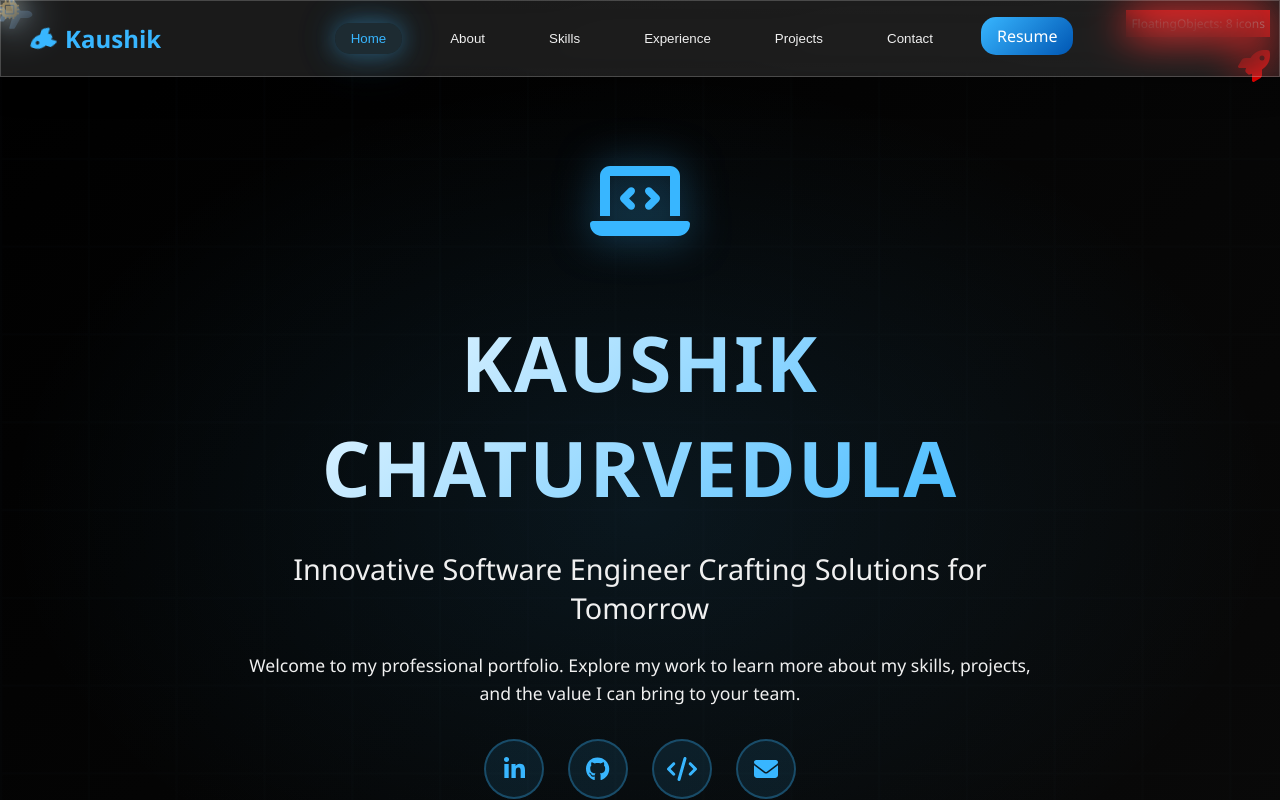
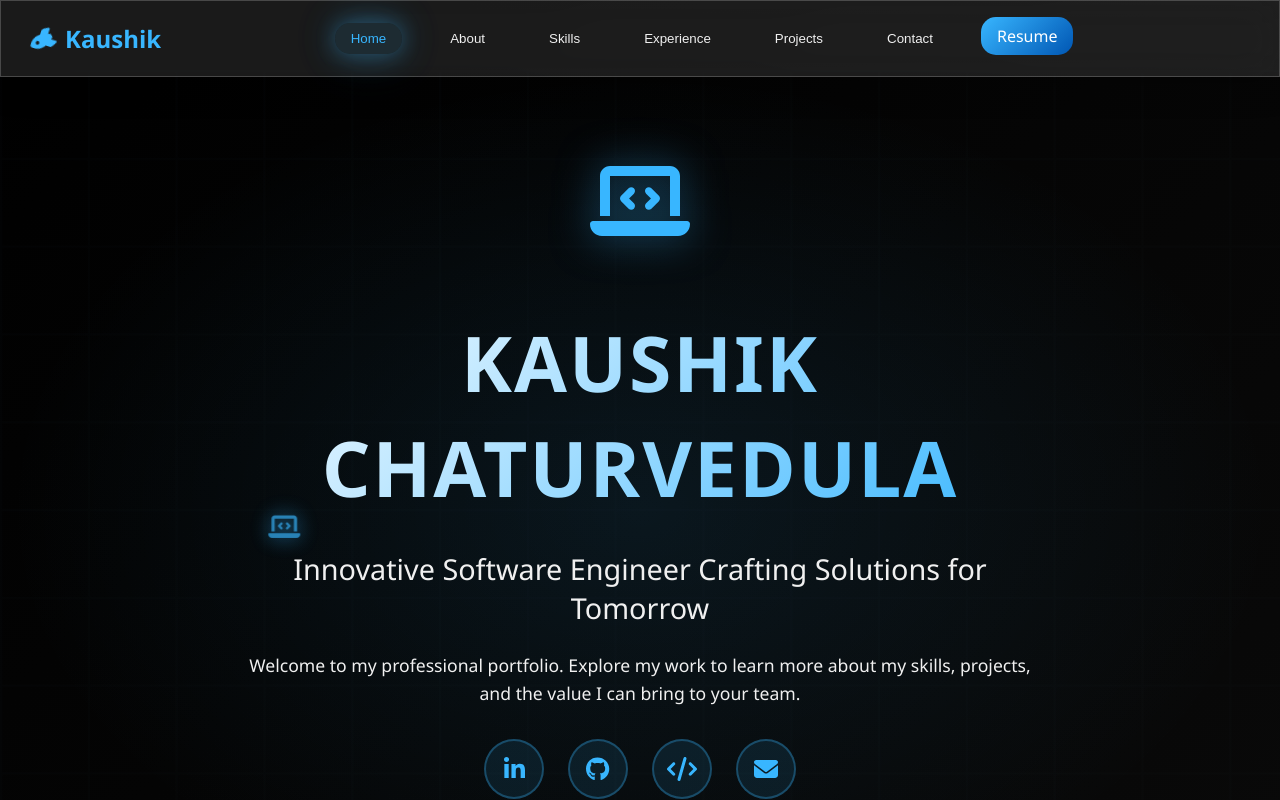
Before and after one commit to NeuralRevenant/portfolio-website, a React (Create React App) app: page / in a window 1280 px wide. Built offline with nearby package versions, Linux system fonts and the light colour scheme.

Commit message:
style updates

```diff
--- a/src/components/FloatingObject/FloatingObject.jsx
+++ b/src/components/FloatingObject/FloatingObject.jsx
@@ -13,53 +13,28 @@ import {
 } from '@fortawesome/free-solid-svg-icons';
 import './FloatingObject.scss';
 
-const FloatingObject = ({ hide }) => {
+const FloatingObject = ({ }) => {
   const icons = useMemo(
     () => [
-      { icon: faLaptopCode,  size: 'medium', speed: 'slow',   delay: 0,  color: '#38b6ff' },
-      { icon: faRobot,       size: 'small',  speed: 'medium', delay: 2,  color: '#ff6b6b' },
-      { icon: faHelicopter,  size: 'small',  speed: 'fast',   delay: 4,  color: '#4ecdc4' },
-      { icon: faComputer,    size: 'medium', speed: 'slow',   delay: 6,  color: '#96ceb4' },
-      { icon: faMobile,      size: 'small',  speed: 'fast',   delay: 8,  color: '#ffeaa7' },
-      { icon: faHeadphones,  size: 'small',  speed: 'medium', delay: 10, color: '#98d8c8' },
-      { icon: faPlane,       size: 'medium', speed: 'slow',   delay: 12, color: '#74b9ff' },
-      { icon: faMicrochip,   size: 'small',  speed: 'fast',   delay: 14, color: '#fdcb6e' },
+      { icon: faLaptopCode,  size: 'large', speed: 'slow',   delay: 0,  color: '#38b6ff' },
+      { icon: faRocket,  size: 'large', speed: 'fast',   delay: 1,  color: '#fdcb6e' },
+      { icon: faMicrochip,   size: 'large',  speed: 'medium',   delay: 1, color: '#3fb6ff' },
+      { icon: faRobot,       size: 'large',  speed: 'medium', delay: 2,  color: '#ff6b6b' },
+      { icon: faHelicopter,  size: 'large',  speed: 'fast',   delay: 3,  color: '#4ecdc4' },
+      { icon: faComputer,    size: 'large', speed: 'slow',   delay: 4,  color: '#96ceb4' },
+      { icon: faMobile,      size: 'large',  speed: 'fast',   delay: 5,  color: '#ffeaa7' },
+      { icon: faHeadphones,  size: 'large',  speed: 'medium', delay: 6, color: '#98d8c8' },
+      { icon: faPlane,       size: 'large', speed: 'slow',   delay: 7, color: '#74b9ff' },
+      { icon: faMicrochip,   size: 'large',  speed: 'fast',   delay: 8, color: '#fdcb6e' },
+      { icon: faPlane,       size: 'large', speed: 'slow',   delay: 7, color: '#74b9ff' },
+      { icon: faHeadphones,  size: 'large',  speed: 'medium', delay: 6, color: '#98d8c8' },
+      { icon: faHelicopter,  size: 'large',  speed: 'fast',   delay: 3,  color: '#4ecdc4' },
     ],
     []
   );
 
-  // Temporarily disable hide to ensure visibility
-  // if (hide) return null;
-
   return (
     <div className="floating-objects">
-      {/* Debug indicator */}
-      <div style={{
-        position: 'fixed',
-        top: '10px',
-        right: '10px',
-        background: 'red',
-        color: 'white',
-        padding: '5px',
-        zIndex: 9999,
-        fontSize: '12px'
-      }}>
-        FloatingObjects: {icons.length} icons
-      </div>
-
-      {/* Static test icon */}
-      <FontAwesomeIcon
-        icon={faRocket}
-        style={{
-          position: 'fixed',
-          top: '50px',
-          right: '10px',
-          fontSize: '2rem',
-          color: '#ff0000',
-          zIndex: 9999
-        }}
-      />
-
       {icons.map(({ icon, size, speed, delay, color }, i) => (
         <FontAwesomeIcon
           key={i}
--- a/src/components/FloatingObject/FloatingObject.scss
+++ b/src/components/FloatingObject/FloatingObject.scss
@@ -13,20 +13,25 @@
 .float {
   position: absolute;
   opacity: 0.7; // Always visible
-  font-size: 1.5rem;
+  font-size: 1.6rem;
   color: #38b6ff;
   filter: drop-shadow(0 0 10px currentColor);
   animation: floatAcross 20s linear infinite;
 
   // Ensure icons start from different vertical positions
-  &:nth-child(1) { top: 10%; animation-delay: 0s; }
-  &:nth-child(2) { top: 20%; animation-delay: 2s; }
-  &:nth-child(3) { top: 30%; animation-delay: 4s; }
-  &:nth-child(4) { top: 40%; animation-delay: 6s; }
-  &:nth-child(5) { top: 50%; animation-delay: 8s; }
-  &:nth-child(6) { top: 60%; animation-delay: 10s; }
-  &:nth-child(7) { top: 70%; animation-delay: 12s; }
-  &:nth-child(8) { top: 80%; animation-delay: 14s; }
+  &:nth-child(1) { top: 5%; animation-delay: 0s; }
+  &:nth-child(2) { top: 10%; animation-delay: 1s; }
+  &:nth-child(3) { top: 15%; animation-delay: 2s; }
+  &:nth-child(4) { top: 20%; animation-delay: 3s; }
+  &:nth-child(5) { top: 25%; animation-delay: 4s; }
+  &:nth-child(6) { top: 30%; animation-delay: 5s; }
+  &:nth-child(7) { top: 40%; animation-delay: 6s; }
+  &:nth-child(8) { top: 50%; animation-delay: 6s; }
+  &:nth-child(9) { top: 60%; animation-delay: 6s; }
+  &:nth-child(10) { top: 70%; animation-delay: 6s; }
+  &:nth-child(11) { top: 80%; animation-delay: 6s; }
+  &:nth-child(12) { top: 90%; animation-delay: 6s; }
+  &:nth-child(13) { top: 95%; animation-delay: 6s; }
 }
 
 // Size variations
@@ -106,22 +111,22 @@
 // Mobile responsiveness
 @media (max-width: 768px) {
   .float {
-    font-size: 1rem;
+    font-size: 1.4rem;
     opacity: 0.5;
   }
-  .small { font-size: 0.8rem; }
+  .small { font-size: 1rem; }
   .medium { font-size: 1.2rem; }
 }
 
-@media (max-width: 480px) {
-  .floating-objects {
-    display: none;
-  }
-}
+// @media (max-width: 480px) {
+//   .floating-objects {
+//     display: none;
+//   }
+// }
 
 // Accessibility
-@media (prefers-reduced-motion: reduce) {
-  .floating-objects {
-    display: none;
-  }
-}
+// @media (prefers-reduced-motion: reduce) {
+//   .floating-objects {
+//     display: none;
+//   }
+// }
```
